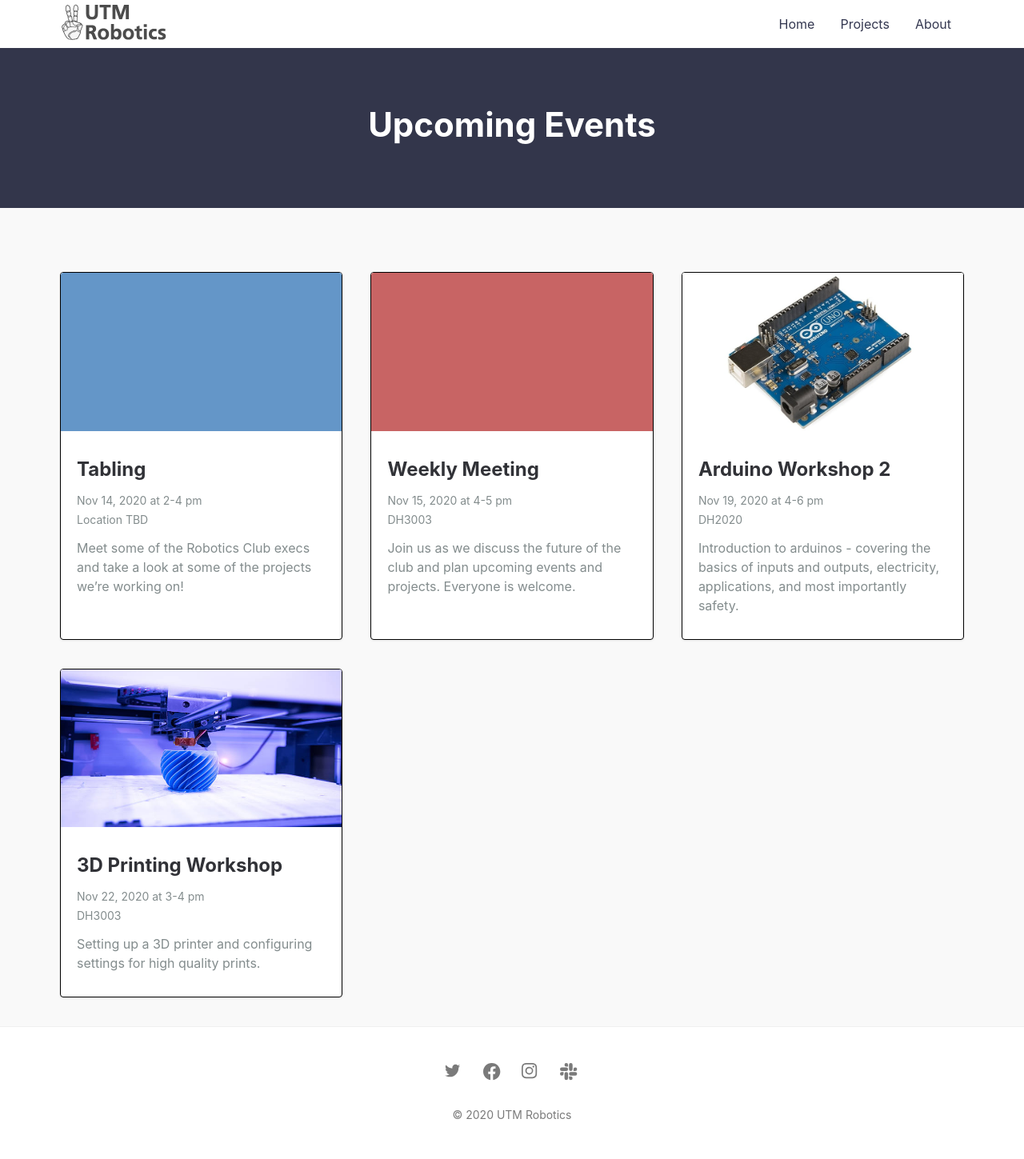
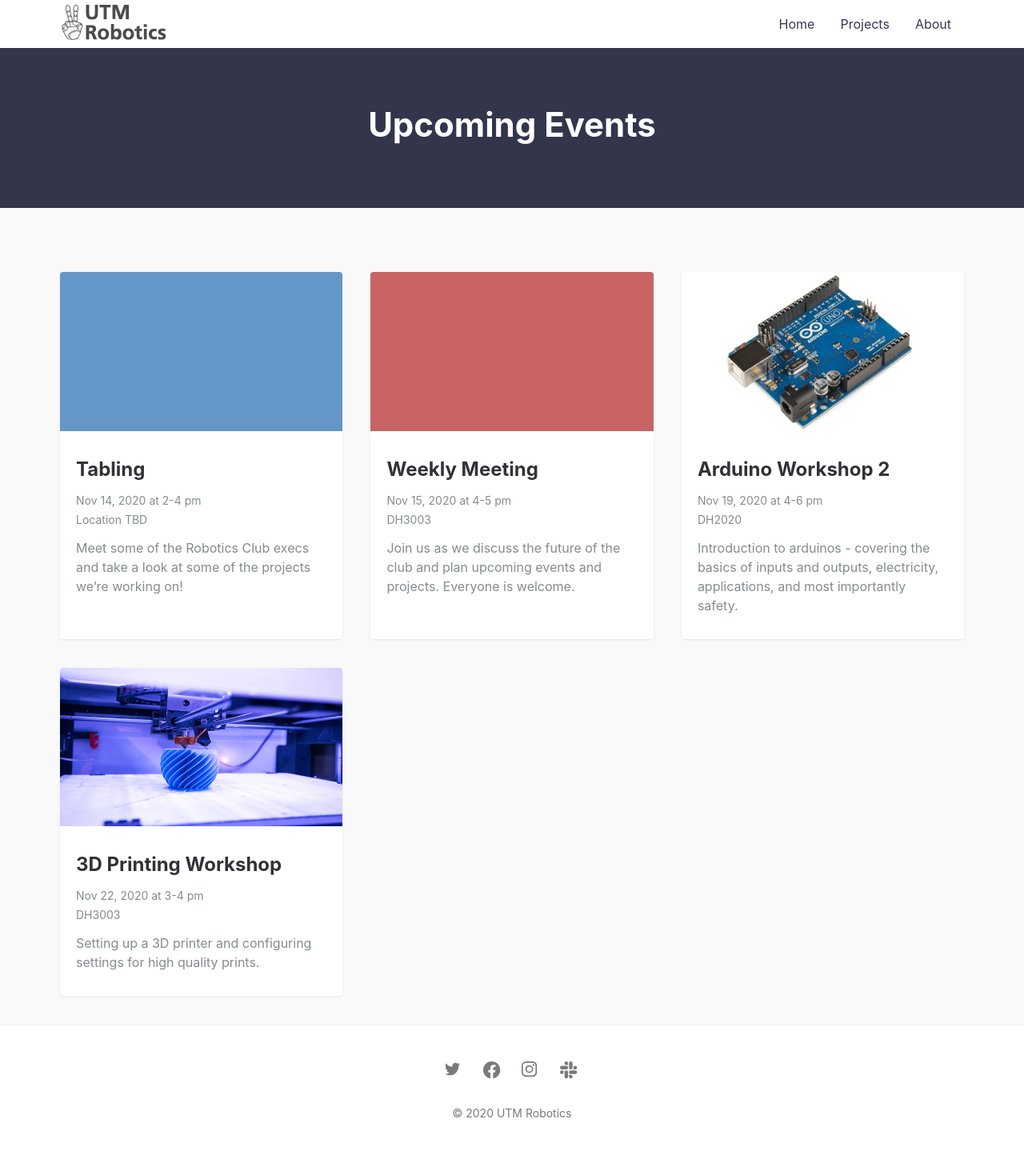
Before and after one commit to UTM-Robotics/utmrobotics.github.io-DEPRECATED-, a Jekyll site: the page built from index.md, in a window 1280 px wide. Shown: the whole page at 80% size. Built offline with Jekyll 4.4.1, drawn with Linux system fonts in a browser that asks for light colours.

Commit message:
Revert "Add black border to cards"
This reverts commit eb3609d1dc27ec21b92a71d872604a08670acf70.

```diff
--- a/_sass/components/_card.scss
+++ b/_sass/components/_card.scss
@@ -11,10 +11,9 @@
   border-bottom: 0;
   transition: box-shadow .25s ease;
 
-  border: 1px solid black;
-
   &:hover,
   &:focus {
+    border-bottom: 0;
     box-shadow: 0 2px 40px 0 hsla(232, 8%, 63%, .3);
   }
 
```
